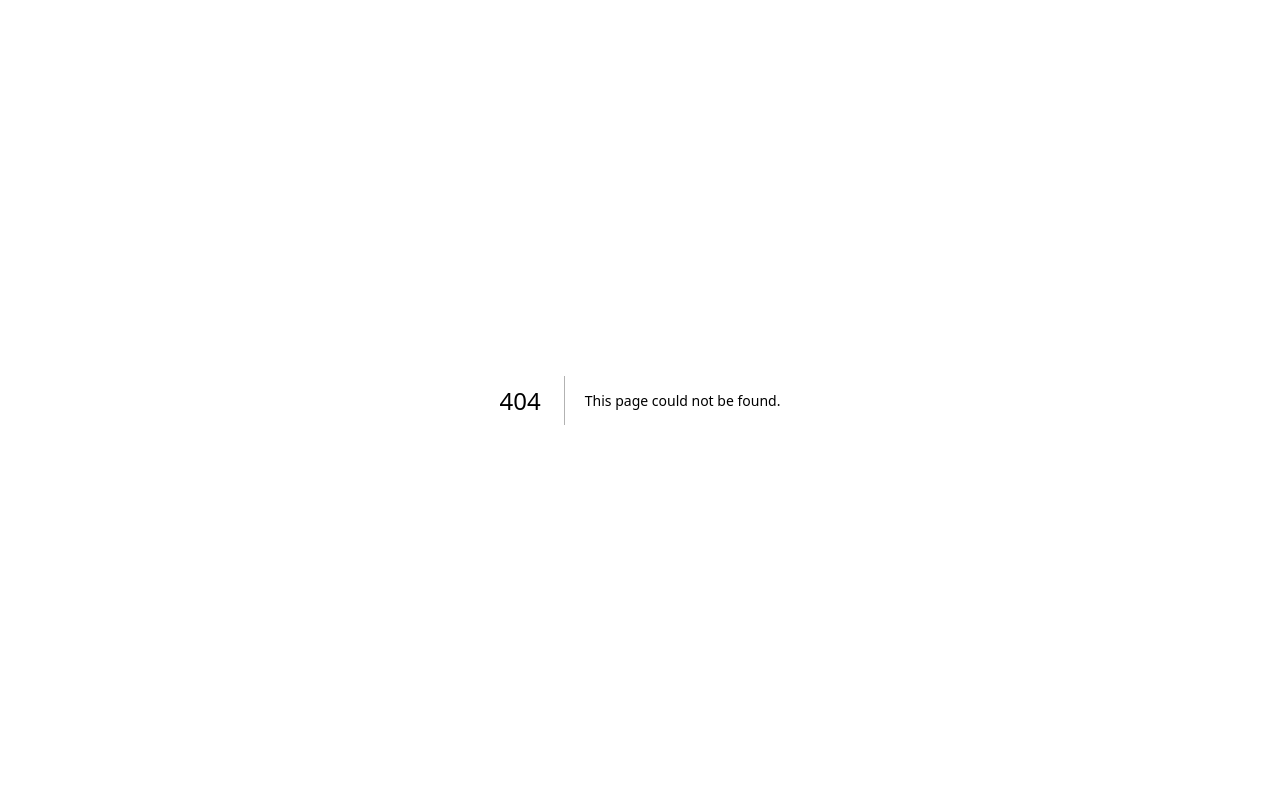
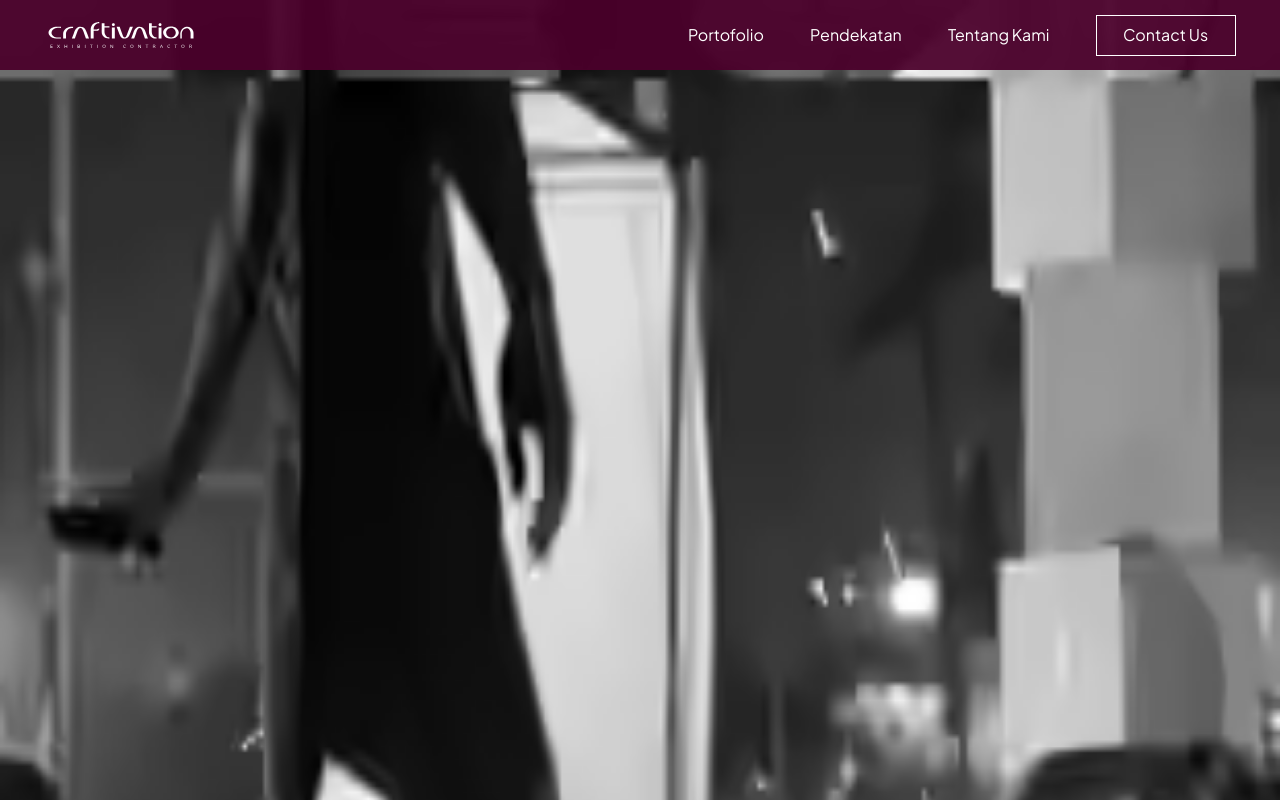
Before and after one commit to kalunatechnology/Crfativation_Compro, a Next.js app: page /about in a window 1280 px wide. Before the commit this address had no page. Shown: the top 800 px of the page. Built offline with nearby package versions, Linux system fonts and the light colour scheme; a web font is replaced by a local one.

Commit message:
feat(about): create complete SEO-ready About Us page from supplied SVG composition

```diff
--- /dev/null
+++ b/app/about/page.tsx
@@ -0,0 +1,69 @@
+import type { Metadata } from "next";
+import Image from "next/image";
+import HomepageNavbar from "@/components/HomepageNavbar";
+import HomepageMotion from "@/components/HomepageMotion";
+import AboutSection from "@/components/AboutSection";
+import AboutValuesSection from "@/components/AboutValuesSection";
+import CTA from "@/components/CTA";
+import Footer from "@/components/Footer";
+
+export const metadata: Metadata = {
+  title: "Tentang Kami | Craftivation Exhibition Contractor",
+  description:
+    "Kenali Craftivation, kontraktor pameran profesional yang menghadirkan desain, fabrikasi, instalasi, dan brand experience dengan presisi.",
+  openGraph: {
+    title: "Tentang Kami | Craftivation",
+    description: "Craftivation membangun lebih dari sekedar booth.",
+    type: "website",
+  },
+};
+
+/**
+ * About page matching the provided 1440 × 3512 aboutus.svg:
+ * burgundy hero / original white about-artboard / values slider / CTA / footer.
+ * Existing shared components stay wired to their current assets and features.
+ */
+export default function AboutPage() {
+  return (
+    <>
+      <HomepageMotion />
+      <HomepageNavbar variant="about" />
+      <main className="homepage aboutPage" id="about-page">
+        <section id="about-top" className="aboutHero" aria-labelledby="about-hero-title">
+          <div className="aboutHero__shell">
+            <div className="aboutHero__collage" aria-label="Suasana pengalaman brand yang menjadi inspirasi Craftivation">
+              <div className="aboutHero__photo aboutHero__photo--top">
+                <Image
+                  src="/assets/about-hero-source.svg"
+                  alt="Pengunjung berinteraksi di area komersial dengan meja dan kursi"
+                  fill
+                  priority
+                  unoptimized
+                  sizes="(max-width: 860px) 90vw, 585px"
+                />
+              </div>
+              <div className="aboutHero__photo aboutHero__photo--bottom">
+                <Image
+                  src="/assets/about-hero-source.svg"
+                  alt="Aktivitas pengunjung dan bar kopi dalam sebuah ruang brand"
+                  fill
+                  unoptimized
+                  sizes="(max-width: 860px) 90vw, 585px"
+                />
+              </div>
+            </div>
+            <div className="aboutHero__copy">
+              <h1 id="about-hero-title">Craftivation membangun<br className="aboutHero__desktopBreak" /> lebih dari sekedar booth.</h1>
+              <p>Kami mewujudkan pengalaman yang tak terungkap dari sebuah brand.</p>
+            </div>
+          </div>
+        </section>
+
+        <AboutSection />
+        <AboutValuesSection />
+        <CTA />
+      </main>
+      <Footer />
+    </>
+  );
+}
```
